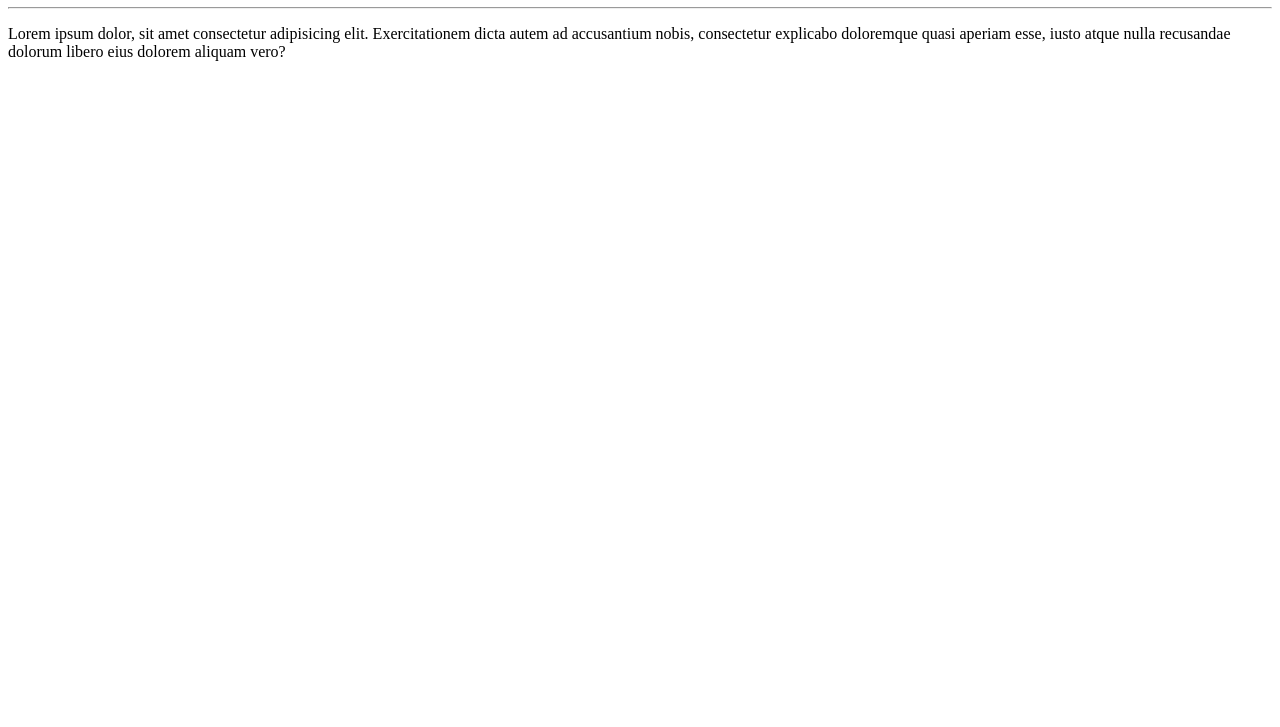
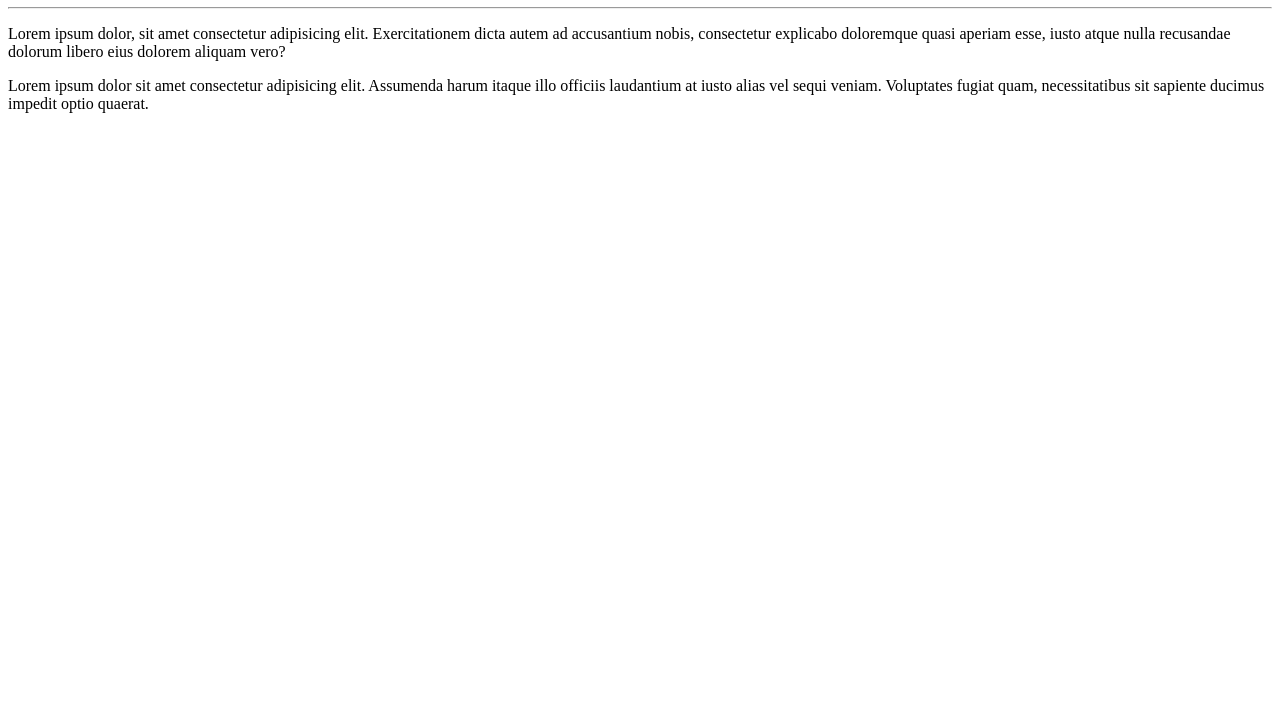
Before and after one commit to webermarcondes/Ola-mundo, a plain HTML site: page site-exemplo/index.html in a window 1280 px wide. Shown: the part 73-800 px from the top of the page. Drawn offline with Linux system fonts and the light colour scheme.

Commit message:
adicionei um parágrafo

```diff
--- a/site-exemplo/index.html
+++ b/site-exemplo/index.html
@@ -9,5 +9,6 @@
     <h1>Olá, Mundo</h1>
     <hr> <!--tag para linha horizontal-->
     <p>Lorem ipsum dolor, sit amet consectetur adipisicing elit. Exercitationem dicta autem ad accusantium nobis, consectetur explicabo doloremque quasi aperiam esse, iusto atque nulla recusandae dolorum libero eius dolorem aliquam vero?</p>
+    <p>Lorem ipsum dolor sit amet consectetur adipisicing elit. Assumenda harum itaque illo officiis laudantium at iusto alias vel sequi veniam. Voluptates fugiat quam, necessitatibus sit sapiente ducimus impedit optio quaerat.</p>
 </body>
 </html>
```
